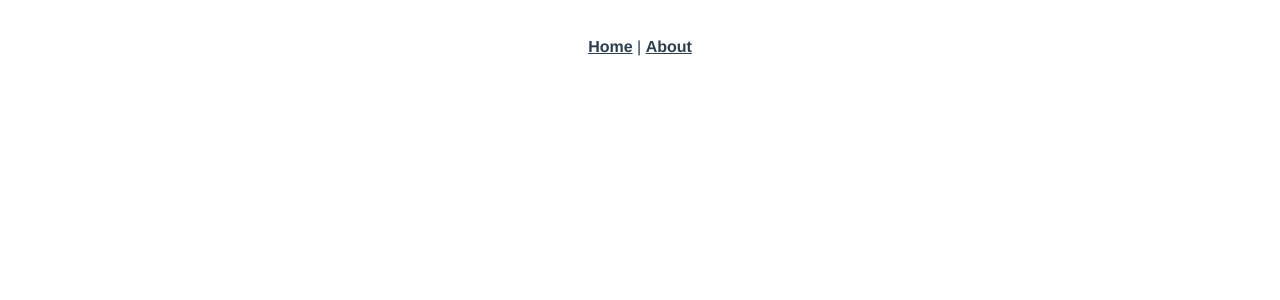
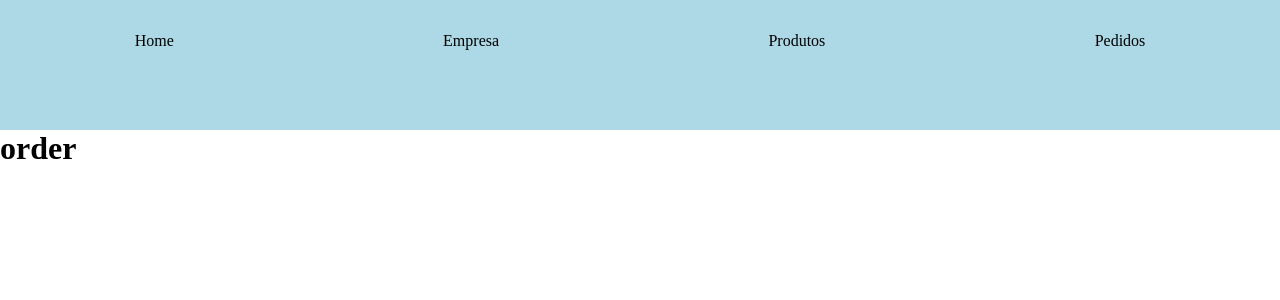
Before and after one commit to Moura-Dev/my_orders_front-end, a Vue app: page /#/order in a window 1280 px wide. Shown: the top 300 px of the page. Built offline with nearby package versions, Linux system fonts and the light colour scheme.

Commit message:
first commit

```diff
--- a/src/App.vue
+++ b/src/App.vue
@@ -1,32 +1,30 @@
 <template>
   <div id="app">
-    <nav>
-      <router-link to="/">Home</router-link> |
-      <router-link to="/about">About</router-link>
-    </nav>
+    <custom-header />
     <router-view />
   </div>
 </template>
 
+<script>
+import customHeader from "./components/custom-header.vue";
+
+// @ is an alias to /src
+
+export default {
+  components: {
+    customHeader,
+  },
+};
+</script>
+
 <style>
-#app {
-  font-family: Avenir, Helvetica, Arial, sans-serif;
-  -webkit-font-smoothing: antialiased;
-  -moz-osx-font-smoothing: grayscale;
-  text-align: center;
-  color: #2c3e50;
+* {
+  margin: 0;
+  padding: 0;
+  box-sizing: border-box;
 }
-
-nav {
-  padding: 30px;
-}
-
-nav a {
-  font-weight: bold;
-  color: #2c3e50;
-}
-
-nav a.router-link-exact-active {
-  color: #42b983;
+a {
+  text-decoration: none;
+  color: black;
 }
 </style>
--- /dev/null
+++ b/src/components/custom-header.vue
@@ -0,0 +1,38 @@
+<template>
+  <div id="header">
+    <ul>
+      <li>
+        <router-link to="/">Home</router-link>
+      </li>
+      <li>
+        <router-link to="/company">Empresa</router-link>
+      </li>
+      <li>
+        <router-link to="/product">Produtos</router-link>
+      </li>
+      <li>
+        <router-link to="/order">Pedidos</router-link>
+      </li>
+    </ul>
+  </div>
+</template>
+
+<style scoped>
+#header {
+  width: 100%;
+  height: 130px;
+  background: lightblue;
+}
+
+ul {
+  display: flex;
+  justify-content: space-around;
+  align-items: center;
+  padding-top: 2em;
+}
+
+li {
+  color: black;
+  list-style: none;
+}
+</style>
--- a/src/router/index.js
+++ b/src/router/index.js
@@ -1,6 +1,9 @@
 import Vue from "vue";
 import VueRouter from "vue-router";
 import HomeView from "../views/HomeView.vue";
+import CustomCompany from "../views/custom-company.vue";
+import CustomProduct from "../views/custom-product.vue";
+import CustomOrder from "../views/custom-order.vue";
 
 Vue.use(VueRouter);
 
@@ -11,13 +14,19 @@ const routes = [
     component: HomeView,
   },
   {
-    path: "/about",
-    name: "about",
-    // route level code-splitting
-    // this generates a separate chunk (about.[hash].js) for this route
-    // which is lazy-loaded when the route is visited.
-    component: () =>
-      import(/* webpackChunkName: "about" */ "../views/AboutView.vue"),
+    path: "/company",
+    name: "company",
+    component: CustomCompany,
+  },
+  {
+    path: "/product",
+    name: "product",
+    component: CustomProduct,
+  },
+  {
+    path: "/order",
+    name: "order",
+    component: CustomOrder,
   },
 ];
 
--- a/src/views/AboutView.vue
+++ /dev/null
@@ -1,5 +0,0 @@
-<template>
-  <div class="about">
-    <h1>This is an about page</h1>
-  </div>
-</template>
--- a/src/views/HomeView.vue
+++ b/src/views/HomeView.vue
@@ -1,18 +1,5 @@
 <template>
   <div class="home">
-    <img alt="Vue logo" src="../assets/logo.png" />
-    <HelloWorld msg="Welcome to Your Vue.js App" />
+    <h1>Home</h1>
   </div>
 </template>
-
-<script>
-// @ is an alias to /src
-import HelloWorld from "@/components/HelloWorld.vue";
-
-export default {
-  name: "HomeView",
-  components: {
-    HelloWorld,
-  },
-};
-</script>
--- /dev/null
+++ b/src/views/custom-company.vue
@@ -0,0 +1,5 @@
+<template>
+  <div id="company">
+    <h1>company</h1>
+  </div>
+</template>
--- /dev/null
+++ b/src/views/custom-order.vue
@@ -0,0 +1,5 @@
+<template>
+  <div id="order">
+    <h1>order</h1>
+  </div>
+</template>
--- /dev/null
+++ b/src/views/custom-product.vue
@@ -0,0 +1,5 @@
+<template>
+  <div id="product">
+    <h1>product</h1>
+  </div>
+</template>
```
